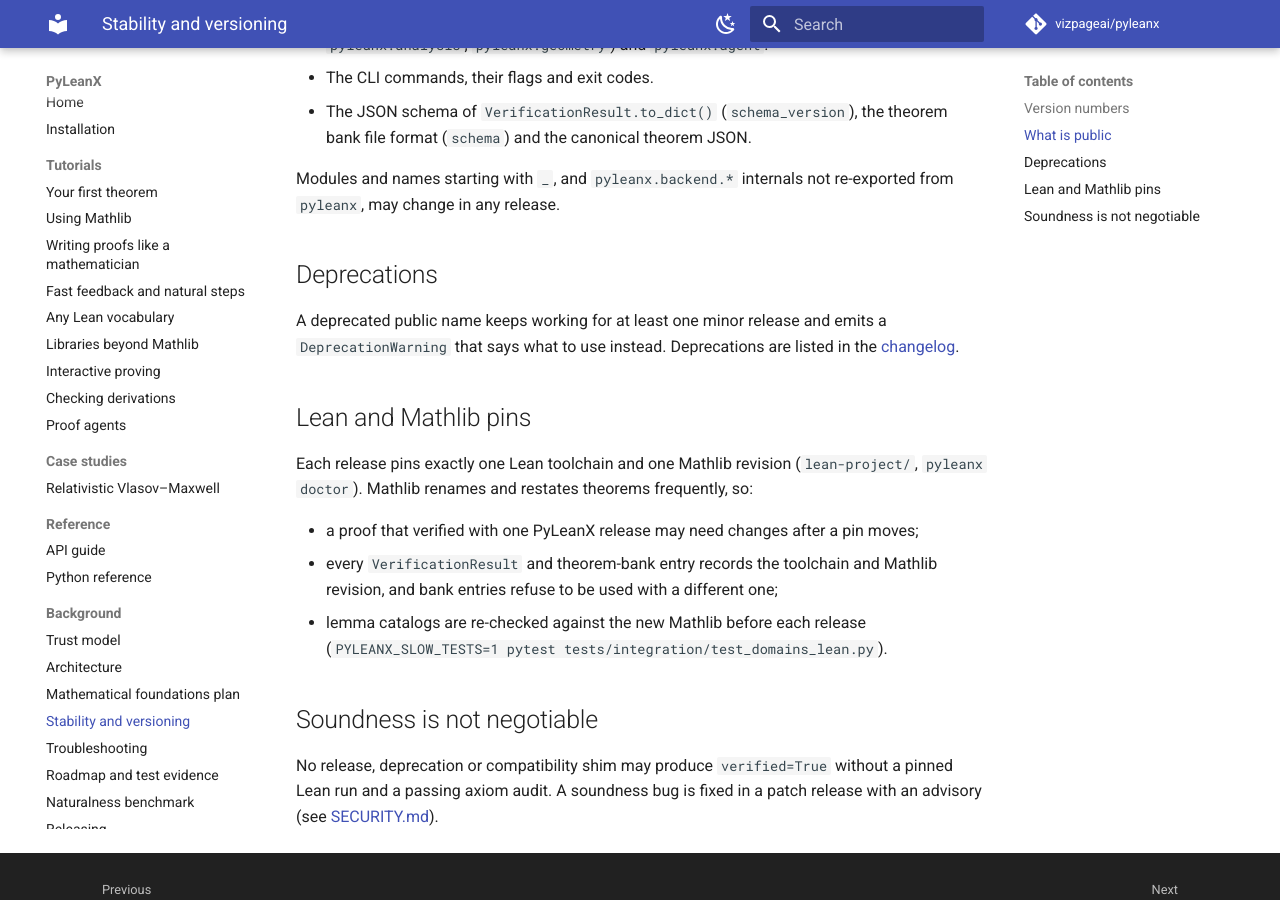
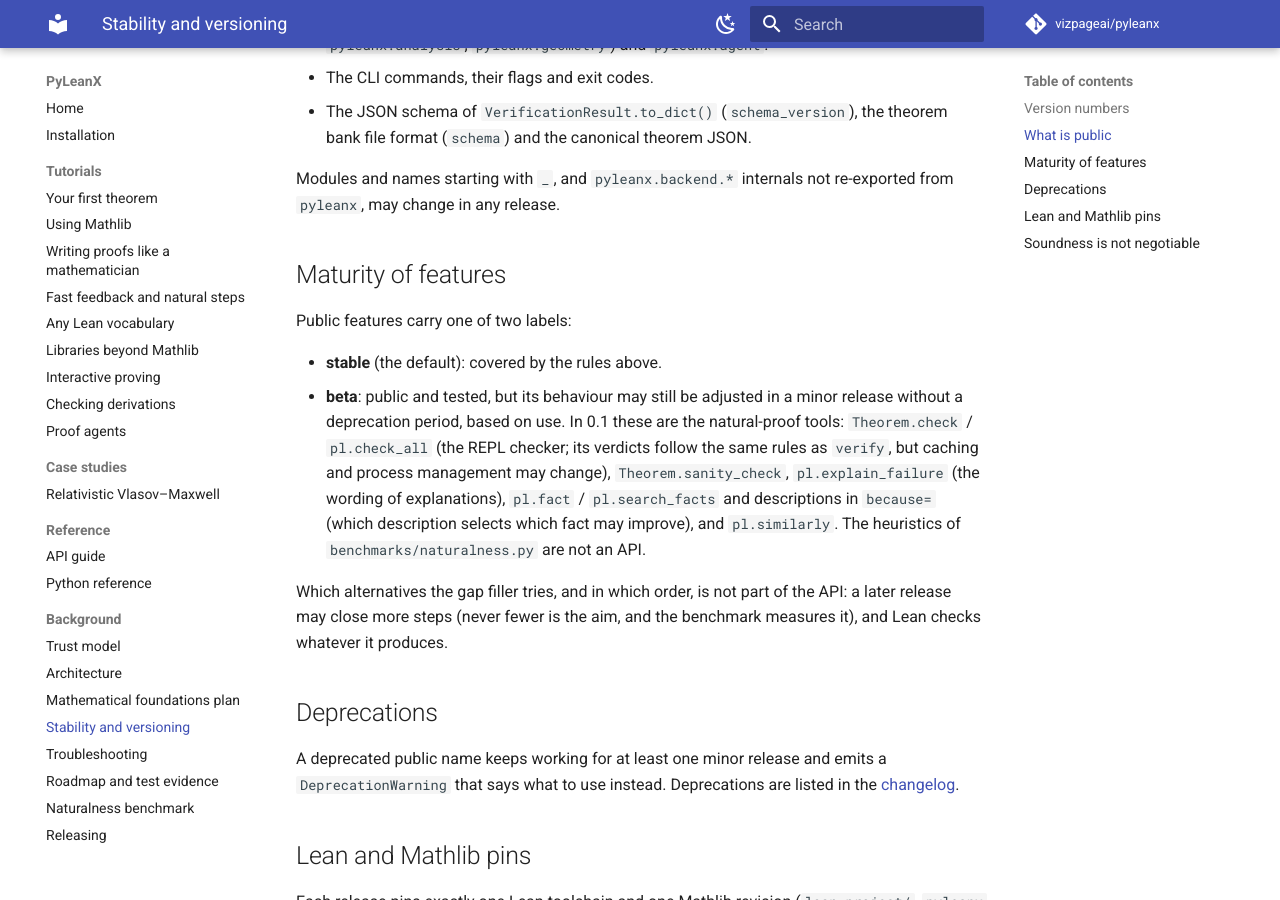
Before and after one commit to vizpageai/pyleanx, an MkDocs documentation site: the page built from docs/stability.md, in a window 1280 px wide and 900 px high, scrolled down 509 px. Built offline with MkDocs 1.6.1 and Material for MkDocs 9.7.7, drawn with Linux system fonts in a browser that asks for light colours; comment, search, counter and statistics services are not loaded.

Commit message:
Stability policy: beta label for the natural-proof tools
check/check_all, sanity_check, explain_failure, fact/search_facts and
descriptions, similarly are public and tested but may be adjusted in a
minor release without a deprecation period; the gap filler's alternatives
are not an API.

Co-Authored-By: Claude Opus 5.5 <noreply@anthropic.com>

```diff
--- a/docs/stability.md
+++ b/docs/stability.md
@@ -22,6 +22,23 @@ PyLeanX uses [semantic versioning](https://semver.org). During the `0.x` series:
 Modules and names starting with `_`, and `pyleanx.backend.*` internals not re-exported from
 `pyleanx`, may change in any release.
 
+## Maturity of features
+
+Public features carry one of two labels:
+
+- **stable** (the default): covered by the rules above.
+- **beta**: public and tested, but its behaviour may still be adjusted in a minor release
+  without a deprecation period, based on use. In 0.1 these are the natural-proof tools:
+  `Theorem.check` / `pl.check_all` (the REPL checker; its verdicts follow the same rules as
+  `verify`, but caching and process management may change), `Theorem.sanity_check`,
+  `pl.explain_failure` (the wording of explanations), `pl.fact` / `pl.search_facts` and
+  descriptions in `because=` (which description selects which fact may improve), and
+  `pl.similarly`. The heuristics of `benchmarks/naturalness.py` are not an API.
+
+Which alternatives the gap filler tries, and in which order, is not part of the API: a
+later release may close more steps (never fewer is the aim, and the benchmark measures it),
+and Lean checks whatever it produces.
+
 ## Deprecations
 
 A deprecated public name keeps working for at least one minor release and emits a
```
